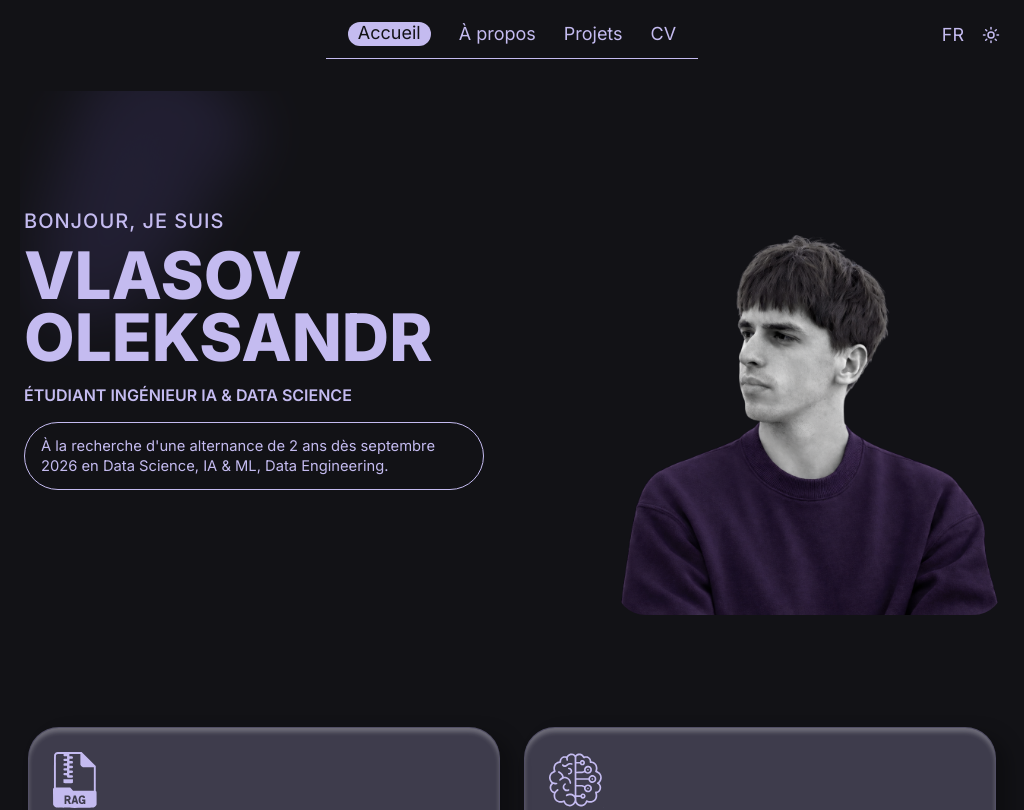
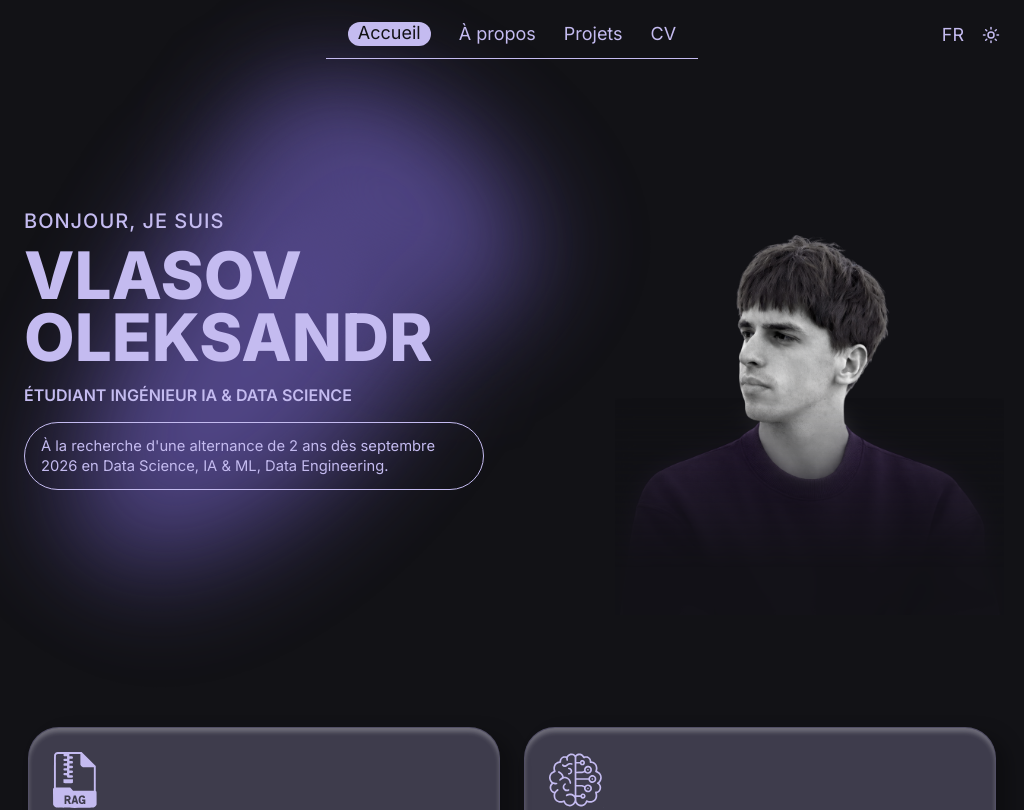
Before and after one commit to Sanjouk/data-science-portfolio, a React (Vite) app: page / in a window 1024 px wide. Shown: the top 810 px of the page. Built offline with nearby package versions, Linux system fonts and the light colour scheme.

Commit message:
fix: photo with blur and hero-blur

```diff
--- a/src/styles/hero.css
+++ b/src/styles/hero.css
@@ -60,27 +60,6 @@
     height: clamp(460px, 74vh, 680px);
     transform: rotate(28deg) scale(0.78);
     opacity: 0.42;
-  }
-}
-
-@media (max-width: 1200px) and (min-width: 901px) {
-  .hero {
-    overflow: hidden;
-  }
-
-  .hero-blur {
-    left: -6vw;
-    top: -16vh;
-    width: clamp(230px, 34vw, 360px);
-    height: clamp(360px, 60vh, 560px);
-    transform: rotate(24deg) scale(0.6);
-    opacity: 0.2;
-    z-index: 0;
-  }
-
-  .hero-blur::before,
-  .hero-blur::after {
-    filter: blur(clamp(42px, 5vw, 68px));
   }
 }
 
@@ -350,9 +329,25 @@
     pointer-events: auto;
   }
 
-  .hero-image-wrapper::before,
+  .hero-image-wrapper::before {
+    display: none;
+  }
+
   .hero-image-wrapper::after {
-    display: none;
+    content: '';
+    display: block;
+    position: absolute;
+    bottom: 0;
+    right: 0;
+    left: 0;
+    height: 42%;
+    background-color: color-mix(in srgb, var(--bg) 92%, transparent);
+    -webkit-mask-image: linear-gradient(to top, black 22%, transparent 100%);
+    mask-image: linear-gradient(to top, black 22%, transparent 100%);
+    backdrop-filter: blur(10px);
+    -webkit-backdrop-filter: blur(10px);
+    z-index: 2;
+    pointer-events: none;
   }
 
   .hero-image-wrapper img,
@@ -363,6 +358,7 @@
     aspect-ratio: 3 / 4;
     object-fit: contain;
     object-position: bottom right;
+    border-radius: 0;
   }
 
   .hero::after,
@@ -651,6 +647,23 @@
   }
 }
 
+@media (min-width: 901px) and (max-width: 1200px) {
+  .hero-blur {
+    left: 4vw;
+    top: -7vh;
+    width: clamp(320px, 42vw, 560px);
+    height: clamp(580px, 80vh, 980px);
+    transform: rotate(35deg) scale(0.9);
+    opacity: 0.78;
+    z-index: 4;
+  }
+
+  .hero-blur::before,
+  .hero-blur::after {
+    filter: blur(clamp(50px, 6vw, 120px));
+  }
+}
+
 /* iPad Air/Mini: place right blur under 2026 using adaptive math */
 @media (min-width: 700px) and (max-width: 1180px) and (max-height: 1200px) {
   .section--decorated {
```
